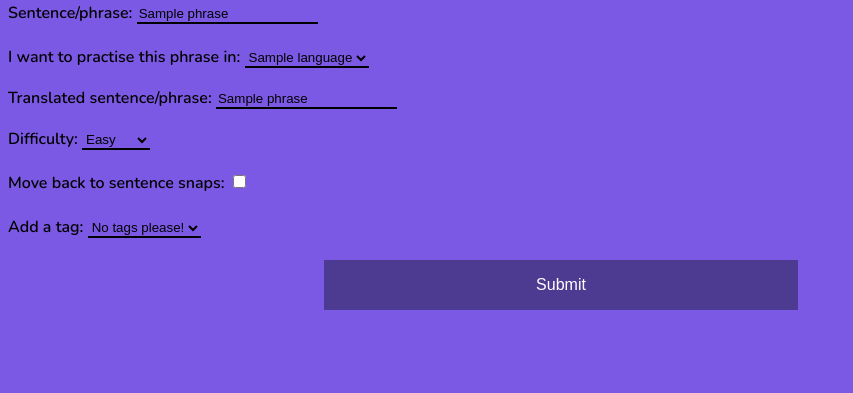
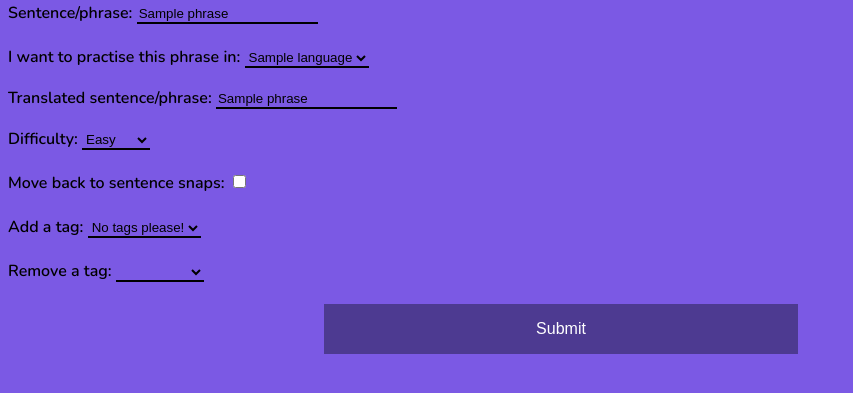
Before and after one commit to emilykmcullen/Language-Learning-App, a Flask app: page /mastered_snaps/1/edit in a window 1280 px wide. Shown: the part 205-598 px from the top of the page, without its empty margins (0-853 px from the left). Run offline with Flask 2, Linux system fonts and the light colour scheme; a database or web service that is not in the repository returns one stand-in record (values such as "Sample title"); some libraries are stand-ins or nearby versions.

Commit message:
Can remove tags from mastered snaps

```diff
--- a/controllers/mastered_snaps_controller.py
+++ b/controllers/mastered_snaps_controller.py
@@ -32,32 +32,38 @@
 
 @mastered_snaps_blueprint.route("/mastered_snaps/<id>/edit")
 def edit_phrase(id):
-    tags = tag_repository.select_all()
+    tag_translated_phrases = tag_translated_phrase_repository.select_all()
+    all_tags = tag_repository.select_all()
     languages = language_repository.select_all()
     translated_phrase = translated_phrase_repository.select(id)
+    tag_titles= translated_phrase_repository.tag_titles(translated_phrase)
     first_language_phrase = first_language_phrase_repository.select(translated_phrase.first_language_phrase.id)
-    return render_template("mastered_snaps/edit.html", languages=languages, translated_phrase=translated_phrase, first_language_phrase=first_language_phrase, tags=tags)
+    return render_template("mastered_snaps/edit.html", languages=languages, translated_phrase=translated_phrase, first_language_phrase=first_language_phrase, all_tags=all_tags, tag_translated_phrases=tag_translated_phrases, tag_titles=tag_titles)
 
 @mastered_snaps_blueprint.route("/mastered_snaps/<id>", methods=['POST'])
 def update_phrase(id):
-    if request.form['tags'] == 'none':
-        new_tag = None
-    else:
-        new_tag = tag_repository.select_title(request.form['tags'])
     translated_phrase = translated_phrase_repository.select(id)
     original_first_language_phrase_id = translated_phrase.first_language_phrase.id
-    language_input = request.form['language_choice']
+    language = language_repository.select_title(request.form['language_choice'])
     first_language_input = request.form['first_language_input']
     difficulty = request.form['difficulty_choice']
     translated_input = request.form['translated_input']
-    language = language_repository.select_title(language_input)
     mastered = False if "mastered" in request.form else True
     new_first_language_phrase = FirstLanguagePhrase(first_language_input, difficulty, original_first_language_phrase_id)
     first_language_phrase_repository.update(new_first_language_phrase)
+    #first language phrase updated
     new_translated_phrase = TranslatedPhrase(translated_input, language, new_first_language_phrase, mastered, id)
     translated_phrase_repository.update(new_translated_phrase)
-    tag_translated_phrase = tagTranslatedPhrase(new_translated_phrase, new_tag)
-    tag_translated_phrase_repository.save(tag_translated_phrase)
+    #translated phrase updated
+    #REMOVE TAGS
+    if request.form['remove_tags'] != 'none':
+        tag_to_remove = tag_repository.select_title(request.form['remove_tags'])
+        tag_translated_phrase_repository.delete_row(new_translated_phrase, tag_to_remove)
+    #ADD TAGS
+    if request.form['tags'] != 'none':
+        new_tag = tag_repository.select_title(request.form['tags'])
+        tag_translated_phrase = tagTranslatedPhrase(new_translated_phrase, new_tag)
+        tag_translated_phrase_repository.save(tag_translated_phrase)
     return redirect('/mastered_snaps')
 
 @mastered_snaps_blueprint.route("/mastered_snaps/<id>/results", methods=["POST"])
--- a/templates/mastered_snaps/edit.html
+++ b/templates/mastered_snaps/edit.html
@@ -13,18 +13,28 @@
             <label for="language_choice">I want to practise this phrase in:</label>
                 <select name="language_choice" id="language_choice">
             {% for language in languages %}
-                    <option value={{language.title}}>{{language.title.capitalize()}}</option>
+                    <option value={{language.title}}
+                    {% if translated_phrase.language.title == language.title %}
+                        selected="selected"
+                    {% endif %}
+                    >{{language.title.capitalize()}}</option>
             {% endfor %}
                 </select>
         </p>
             <label for="translated_input">Translated sentence/phrase:</label>
-            <input type="text" name="translated_input" id="translated_input" value="{{translated_phrase.phrase}}">
+            <input type="text" name="translated_input" id="translated_input" value="{{translated_phrase.phrase.capitalize()}}">
         <p>
             <label for="difficulty_choice">Difficulty:</label>
                 <select name="difficulty_choice" id="difficulty_choice">
-                    <option value="easy">Easy</option>
-                    <option value="medium">Medium</option>
-                    <option value="hard">Hard</option>
+                    <option value="easy"
+                    {% if first_language_phrase.difficulty == "easy" %}selected="selected"{% endif %}>
+                    Easy</option>
+                    <option value="medium"
+                    {% if first_language_phrase.difficulty == "medium" %}selected="selected"{% endif %}>
+                    Medium</option>
+                    <option value="hard"
+                    {% if first_language_phrase.difficulty == "hard" %}selected="selected"{% endif %}>
+                    Hard</option>
                 </select>
         </p>
         <p>
@@ -35,8 +45,21 @@
             <label for="tags">Add a tag:</label>
             <select name="tags" id="tags">
                 <option value="none">No tags please!</option>
-                {% for tag in tags %}
-                <option value={{tag.title}}>{{tag.title}}</option>
+                {% for tag in all_tags %}
+                    {% if tag.title not in tag_titles %}
+                        <option value={{tag.title}}>{{tag.title}}</option>
+                    {% endif %}
+                {% endfor %}
+            </select>
+        </p>
+        <p>
+            <label for="remove_tags">Remove a tag:</label>
+            <select name="remove_tags" id="remove_tags">
+                <option value="none"></option>
+                {% for tag_translated_phrase in tag_translated_phrases %}
+                    {% if tag_translated_phrase.translated_phrase.id == translated_phrase.id %}
+                        <option value={{tag_translated_phrase.tag.title}}>{{tag_translated_phrase.tag.title}}</option>
+                    {% endif %}
                 {% endfor %}
             </select>
         </p>
```
